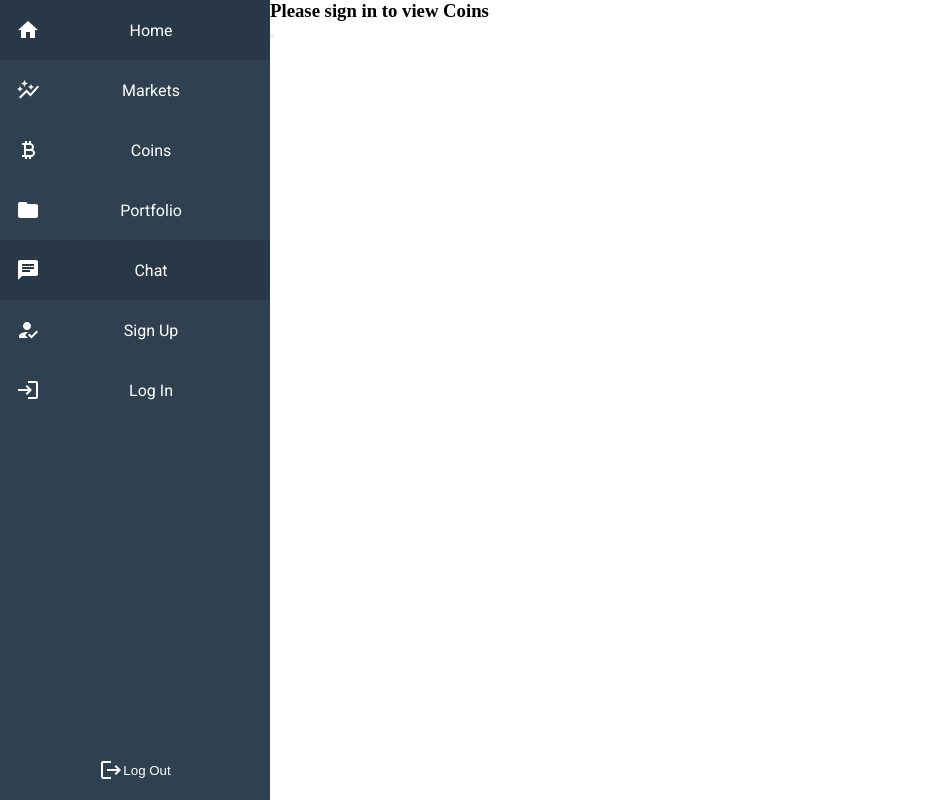
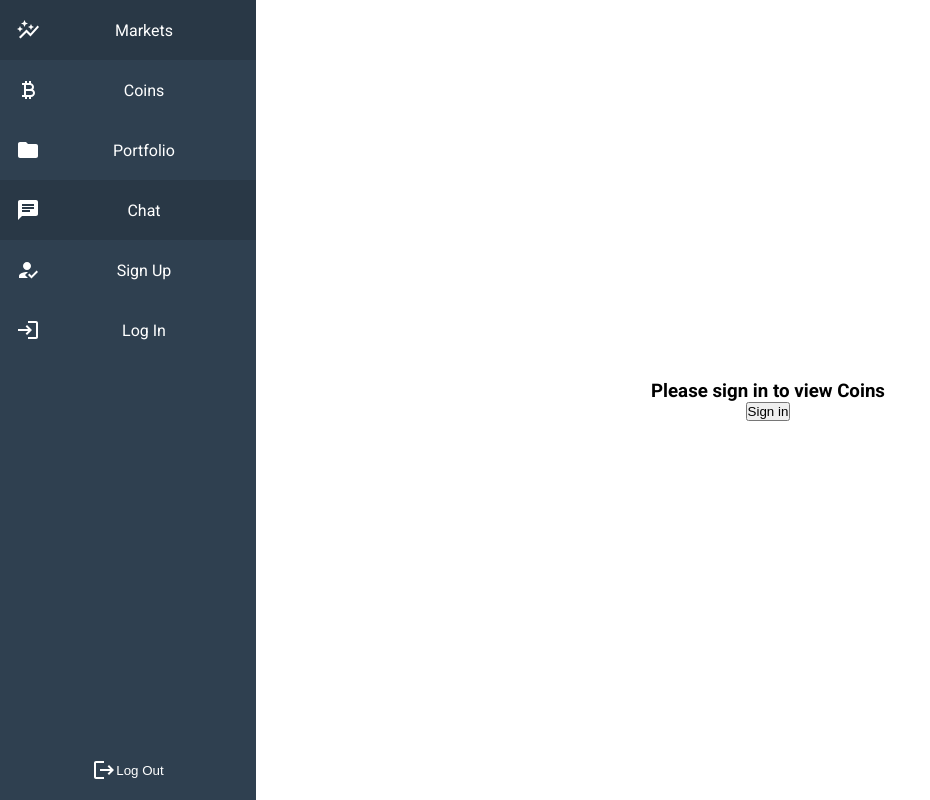
Before and after one commit to wcerteza/Coin-Dash, a React (Vite) app in the folder client/: page /chat in a window 1280 px wide. Shown: the whole page, without its empty margins (0-930 px from the left). Built offline with nearby package versions, Linux system fonts and the light colour scheme.

Commit message:
removed home

```diff
--- a/client/src/App.css
+++ b/client/src/App.css
@@ -748,3 +748,15 @@ button:hover .button-text {
   transform: translateY(0px);
   transition-duration: 0.3s;
 }
+
+/* logged out view */
+
+.not-user-container {
+  display: flex;
+  flex-direction: column;
+  justify-content: center;
+  align-items: center;
+  width: 80vw;
+  height: 100vh;
+  font-family: Roboto;
+}
--- a/client/src/App.jsx
+++ b/client/src/App.jsx
@@ -1,7 +1,6 @@
 import './App.css'
 import { useState, useEffect } from 'react'
 import { CheckSession } from './services/Auth'
-import Home from './pages/Home'
 import Sidebar from './components/Sidebar'
 import Register from './pages/Register'
 import SignIn from './pages/SignIn'
@@ -58,7 +57,6 @@ const App = () => {
             path="/:coin_id"
             element={<Show user={user} portfolio={portfolio} />}
           />
-          <Route path="/home" element={<Home />} />
           <Route path="/chat" element={<Chat user={user} />} />
           <Route
             path="/portfolio"
@@ -71,8 +69,8 @@ const App = () => {
               />
             }
           />
-          <Route path="/search" element={<Search />} />
-          <Route path="/search/:id" element={<CryptoDetail />} />
+          <Route path="/search" element={<Search user={user} />} />
+          <Route path="/search/:id" element={<CryptoDetail user={user} />} />
         </Routes>
       </main>
     </div>
--- a/client/src/components/SidebarData.jsx
+++ b/client/src/components/SidebarData.jsx
@@ -1,4 +1,3 @@
-import HomeIcon from '@mui/icons-material/Home'
 import CurrencyBitcoinIcon from '@mui/icons-material/CurrencyBitcoin'
 import FolderIcon from '@mui/icons-material/Folder'
 import ReceiptIcon from '@mui/icons-material/Receipt'
@@ -8,11 +7,6 @@ import ChatIcon from '@mui/icons-material/Chat'
 import AutoGraphIcon from '@mui/icons-material/AutoGraph'
 
 export const SidebarData = [
-  {
-    title: 'Home',
-    icon: <HomeIcon />,
-    link: '/home'
-  },
   {
     title: 'Markets',
     icon: <AutoGraphIcon />,
--- a/client/src/pages/Chat.jsx
+++ b/client/src/pages/Chat.jsx
@@ -57,9 +57,9 @@ const Chat = ({ user }) => {
       </p>
     </div>
   ) : (
-    <div>
+    <div className="not-user-container">
       <h3>Please sign in to view Coins</h3>
-      <button onClick={() => navigate('/signin')}></button>
+      <button onClick={() => navigate('/signin')}>Sign in</button>
     </div>
   )
 }
--- a/client/src/pages/Coins.jsx
+++ b/client/src/pages/Coins.jsx
@@ -26,7 +26,7 @@ const Coins = ({ user }) => {
       ))}
     </div>
   ) : (
-    <div>
+    <div className="not-user-container">
       <h3>Please sign in to view Coins</h3>
       <button onClick={() => navigate('/signin')}>Sign In</button>
     </div>
--- a/client/src/pages/CryptoDetail.jsx
+++ b/client/src/pages/CryptoDetail.jsx
@@ -1,11 +1,19 @@
 import Chart from '../components/Chart'
 import CoinDetail from '../components/CoinDetail'
+import { useNavigate } from 'react-router-dom'
 
-const CryptoDetail = () => {
-  return (
+const CryptoDetail = ({ user }) => {
+  let navigate = useNavigate()
+
+  return user ? (
     <div className="crypto-detail-wrapper">
       <Chart />
       <CoinDetail />
+    </div>
+  ) : (
+    <div className="not-user-container">
+      <h3>Please sign in to view Coins</h3>
+      <button onClick={() => navigate('/signin')}>Sign In</button>
     </div>
   )
 }
--- a/client/src/pages/Home.jsx
+++ /dev/null
@@ -1,16 +0,0 @@
-import { useNavigate } from 'react-router-dom'
-const Home = () => {
-  let navigate = useNavigate()
-
-  return (
-    <div className="home-container">
-      <section className="welcome">
-        <button onClick={() => navigate('/signin')}>
-          Click Here To Get Started
-        </button>
-      </section>
-    </div>
-  )
-}
-
-export default Home
--- a/client/src/pages/Portfolio.jsx
+++ b/client/src/pages/Portfolio.jsx
@@ -20,7 +20,6 @@ const Portfolio = ({ user, portfolio, setLookForPortfolio }) => {
       {portfolio.coins.map((coin, idx) => (
         <div key={coin._id} className="portfolio-container">
           <img src={coin.coinId.image} alt="" />
-          <p>{coin.coinId.market_cap_rank}.</p>
           <p>{coin.coinId.name}</p>
           <p>({coin.coinId.symbol})</p>
           <button
@@ -35,7 +34,7 @@ const Portfolio = ({ user, portfolio, setLookForPortfolio }) => {
       ))}
     </div>
   ) : (
-    <div>
+    <div className="not-user-container">
       <h3>Please sign in to view Coins</h3>
       <button onClick={() => navigate('/signin')}>Sign In</button>
     </div>
--- a/client/src/pages/Search.jsx
+++ b/client/src/pages/Search.jsx
@@ -1,9 +1,16 @@
 import Markets from '../components/Markets'
+import { useNavigate } from 'react-router-dom'
 
-const Search = () => {
-  return (
+const Search = ({ user }) => {
+  let navigate = useNavigate()
+  return user ? (
     <div>
       <Markets />
+    </div>
+  ) : (
+    <div className="not-user-container">
+      <h3>Please sign in to view Coins</h3>
+      <button onClick={() => navigate('/signin')}>Sign In</button>
     </div>
   )
 }
--- a/client/src/pages/SignIn.jsx
+++ b/client/src/pages/SignIn.jsx
@@ -16,7 +16,7 @@ const SignIn = ({ setUser }) => {
     const payload = await SignInUser(formValues)
     setFormValues({ email: '', password: '' })
     setUser(payload)
-    navigate('/home')
+    navigate('/search')
   }
 
   return (
```
